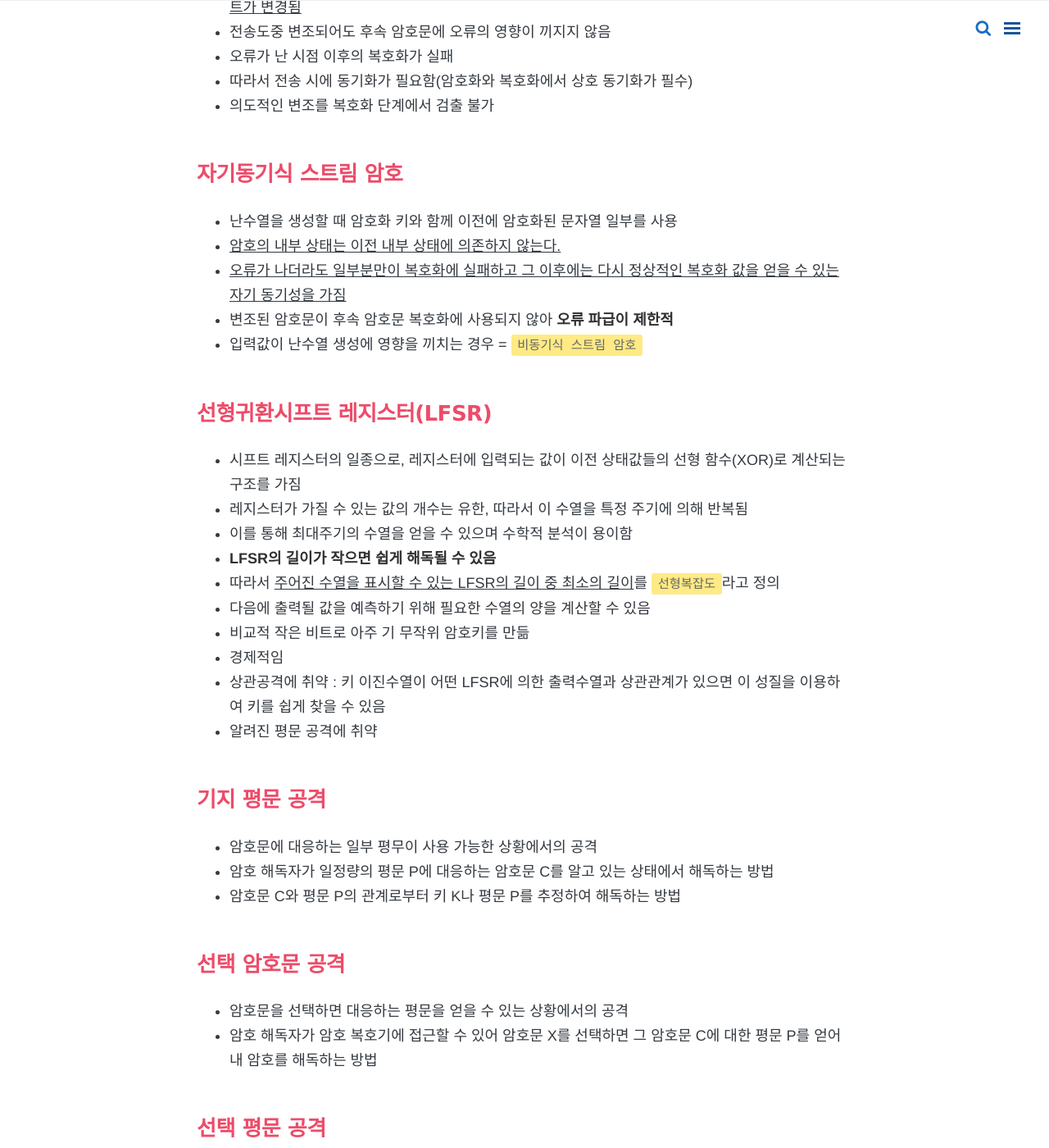
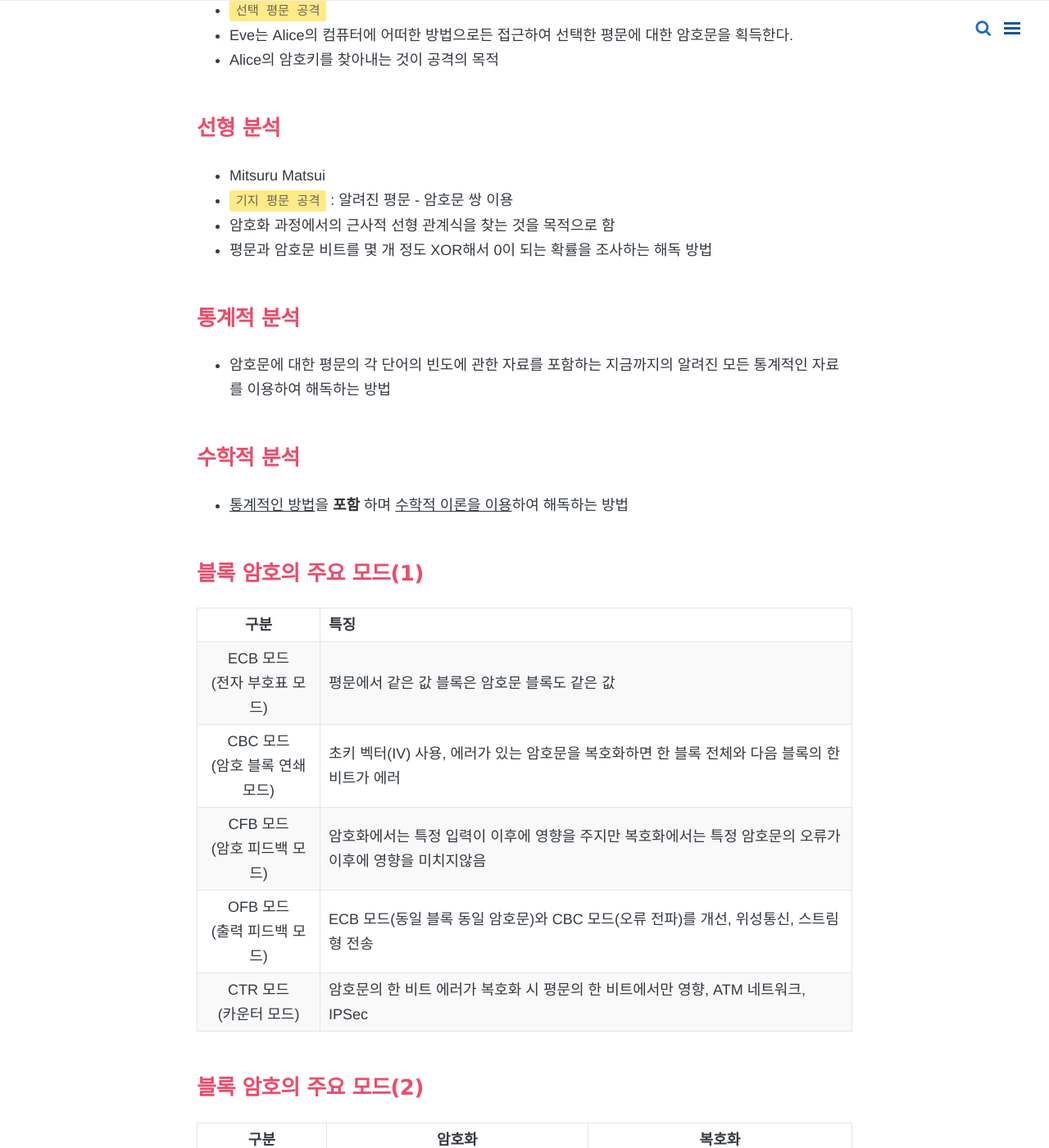
Before and after one commit to yeonsu1936/yeonsu1936.github.io, a Jekyll site: the page built from _posts/algisa/2020-08-10-part2-section3.md, in a window 1280 px wide and 1400 px high, scrolled down 1756 px. Shown: the whole window at 82% size. Built offline with Jekyll 4.4.1, drawn with Linux system fonts in a browser that asks for light colours; nearby versions of some CDN libraries; formulas are drawn with MathJax 3; comment, search, counter and statistics services are not loaded; some of the changed text lies outside the part shown.

Commit message:
Update 2020-08-10-part2-section3.md

```diff
--- a/_posts/algisa/2020-08-10-part2-section3.md
+++ b/_posts/algisa/2020-08-10-part2-section3.md
@@ -1,133 +1,94 @@
 ---
 layout: post
-title: 정보보안기사 - Part 02. 암호학 (section 02. 암호학 개요)
+title: 정보보안기사 - Part 02. 암호학 (section 03. 대칭키 암호)
 category: 정보보안기사
-tags: [정보보안기사, 암호학]
+tags: [정보보안기사, 암호학, 대칭키암호]
 comments: true
 ---
 > 정보보안기사 알기사 1200제를 풀고 암기가 필요한 부분을 정리해 놓은 포스팅입니다.
 개인 공부후 자료를 남기기 위한 목점임으로 내용상에 오류가 있을 수 있습니다.
 
-# Part 02. 암호학 (section 02. 암호학 개요)
-## 해독
-복호화 키를 모르는 적 또는 암호분석가가 복호화키를 찾아내거나 평문 내용을 알아내는 비정상적인 과정
+# Part 02. 암호학 (section 03. 대칭키 암호)
+## 단일문자 암호
+- 암호문에서 항상 같은 문자 혹은 기호로 대체된다.
+- 단일치환암호는 **빈도분석** 이라는 암호 해석법을 사용하면 해석할 수 있다.
+- 영어의 일반적인 문장에서 등장하는 빈도가 가장 높은 문자는 `e`이다.
 
-## 베이스 64(base 64)
-- 2진 데이터를 아스키 텍스트로 변환하거나 그 반대로 변환하는 인코딩 방법
-- MIME에 의해 사용되는 방법
-- 4개의 7비트 아스키 문자로 표현되도록 데이터를 3바이트씩 4개의 6비트 단위로 나누어 표현
-- 메일에서 이미지, 오디오 파일을 보낼 때 이용하는 코딩으로 모든 플랫폼 에서 안보이거나 깨지는 일이 생기지 않도록 공통으로 64개 아스키 코드 를 이용하여 2진 데이터를 변환하기 위해 베이스 64를 이용
-- 따라서 베이스 64로 인코딩하면 크기가 33% 커진다.
+## 블록 알고리즘
 
-## 거부적 암호화
-제3자에게 암호화키를 제공해야할 때 가짜 키를 제공하여 숨겨진 평문이 아닌 가짜 평문을 복호화하도록 하여 비밀성을 보장하는 기술
+| 구분  | 특징 | 블록 크기 | 키의 길이 | 라운드 수 |
+| :------------: | :----------- | :------------: | :------------: | :------------: |
+| **DES** | NIST에서 표준으로 공표(1977년) | 64 | 56 | 16 |
+| **IDEA** | DES 대체, PGP 채택 | 64 | 128 | 8 |
+| **Rijndael** | 2000년 AES 알고리즘으로 선정 | 128 | 128, 192, 256 | 10, 12, 14 |
+| **SEED** | 한국표준 블록암호 알고리즘 | 128 | 128 | 16 |
+| **AES** | 미국 연방정부표준 블록 암호 알고림즘(NIST FIPS 197) | 128 | 128, 192, 256 | 10, 12, 14 |
+| **ARIA** | 경량 환경 및 하드웨어 구현을 위해 최적화 | 128 | 128, 192, 256 | 12, 14, 16 |
+| CRYPTON | AES 후보 중 하나 | 128 | 128, 192, 256 | 12 |
+| RC5 | 알고리즘이 간단, 속도가 빠름 | 32, 64, 128 | 0-2040 | 0-255 |
+| FEAL | S/W 구현에 적합 | 64, 128 | 64 | 4, 8, 32 |
+| MISTY | 차분/선형공격에 안전성 증명  | 64 | 128 | 8 |
+| SKIPJACK | Fortezza카드에 사용 | 64 | 80 | 32 |
 
-## 치환 암호(대치 암호, Substitution Cipher)
-비트, 문자 또는 문자의 블록을 다른 비트, 문자 또는 블록으로 대체
+## Feistel구조 대칭키 알고리즘
+DES, SEED, LOKI, CAST, Blowfish, MISTY, RC5, RC6, CAST256, E2, Twofish, Mars
 
-## 전치암호(Transposition Cipher)
-비트, 문자 또는 블록이 원래 의미를 감추도록 재배열함
+## SPN구조 대칭키 알고리즘
+AES, ARIA, SAFER, SHARK, Square, CRYPTON, Rijndael, SAFER+, Serpent
 
-## 스트림 암호(Stream Cipher)
-- 데이터 흐름(스트림)을 순차적으로 처리해가는 암호 알고리즘의 총칭
-- 평문과 키 스트림을 XOR하여 생성됨
-- 블록 암호화 방식보다 매우 빠르지만 암호화 강도는 약하다.
-- 주로 실시간성을 중요하게 생각하는 음성 또는 영상 스트리밍 전송 및 무선 암호화방식에 사용됨(**LFSR**, 일회용 패드, MUX generator)
-- 수학적으로 암호분석이 용이
-- **긴 주기와 높은 선형복잡도가 요구됨**
+## 차분 분석
+- Eli Biham과 Adi Shamir
+- `선택 평문 공격`
+- Eve는 Alice의 컴퓨터에 어떠한 방법으로든 접근하여 선택한 평문에 대한 암호문을 획득한다.
+- Alice의 암호키를 찾아내는 것이 공격의 목적
 
-## 동기식 스트림 암호
-- 스트림 암호의 난수열을 암호화할 입력값과 독립적으로 생성
-- 암호화 및 복호화할 때 문자열에서 특정 위치 비트를 변경할 경우 암호화된 결과에서도 <U>같은 위치의 비트가 변경됨</U>
-- 전송도중 변조되어도 후속 암호문에 오류의 영향이 끼지지 않음
-- 오류가 난 시점 이후의 복호화가 실패
-- 따라서 전송 시에 동기화가 필요함(암호화와 복호화에서 상호 동기화가 필수)
-- 의도적인 변조를 복호화 단계에서 검출 불가
+## 선형 분석
+- Mitsuru Matsui
+- `기지 평문 공격` : 알려진 평문 - 암호문 쌍 이용
+- 암호화 과정에서의 근사적 선형 관계식을 찾는 것을 목적으로 함
+- 평문과 암호문 비트를 몇 개 정도 XOR해서 0이 되는 확률을 조사하는 해독 방법
 
-## 자기동기식 스트림 암호
-- 난수열을 생성할 때 암호화 키와 함께 이전에 암호화된 문자열 일부를 사용
-- <U>암호의 내부 상태는 이전 내부 상태에 의존하지 않는다.</U>
-- <U>오류가 나더라도 일부분만이 복호화에 실패하고 그 이후에는 다시 정상적인 복호화 값을 얻을 수 있는 자기 동기성을 가짐</U>
-- 변조된 암호문이 후속 암호문 복호화에 사용되지 않아 **오류 파급이 제한적**
-- 입력값이 난수열 생성에 영향을 끼치는 경우 = `비동기식 스트림 암호`
+## 통계적 분석
+- 암호문에 대한 평문의 각 단어의 빈도에 관한 자료를 포함하는 지금까지의 알려진 모든 통계적인 자료를 이용하여 해독하는 방법
 
-## 선형귀환시프트 레지스터(LFSR)
-- 시프트 레지스터의 일종으로, 레지스터에 입력되는 값이 이전 상태값들의 선형 함수(XOR)로 계산되는 구조를 가짐
-- 레지스터가 가질 수 있는 값의 개수는 유한, 따라서 이 수열을 특정 주기에 의해 반복됨
-- 이를 통해 최대주기의 수열을 얻을 수 있으며 수학적 분석이 용이함
-- **LFSR의 길이가 작으면 쉽게 해독될 수 있음**
-- 따라서 <U>주어진 수열을 표시할 수 있는 LFSR의 길이 중 최소의 길이</U>를 `선형복잡도`라고 정의
-- 다음에 출력될 값을 예측하기 위해 필요한 수열의 양을 계산할 수 있음
-- 비교적 작은 비트로 아주 기 무작위 암호키를 만듦
-- 경제적임
-- 상관공격에 취약 : 키 이진수열이 어떤 LFSR에 의한 출력수열과 상관관계가 있으면 이 성질을 이용하여 키를 쉽게 찾을 수 있음
-- 알려진 평문 공격에 취약
+## 수학적 분석
+- <U>통계적인 방법</U>을 **포함** 하며 <U>수학적 이론을 이용</U>하여 해독하는 방법
 
-## 기지 평문 공격
-- 암호문에 대응하는 일부 평무이 사용 가능한 상황에서의 공격
-- 암호 해독자가 일정량의 평문 P에 대응하는 암호문 C를 알고 있는 상태에서 해독하는 방법
-- 암호문 C와 평문 P의 관계로부터 키 K나 평문 P를 추정하여 해독하는 방법
+## 블록 암호의 주요 모드(1)
 
-## 선택 암호문 공격
-- 암호문을 선택하면 대응하는 평문을 얻을 수 있는 상황에서의 공격
-- 암호 해독자가 암호 복호기에 접근할 수 있어 암호문 X를 선택하면 그 암호문 C에 대한 평문 P를 얻어내 암호를 해독하는 방법
+| 구분 | 특징 |
+| :------------: | :----------- |
+| ECB 모드<br>(전자 부호표 모드) | 평문에서 같은 값 블록은 암호문 블록도 같은 값 |
+| CBC 모드<br>(암호 블록 연쇄 모드) | 초키 벡터(IV) 사용, 에러가 있는 암호문을 복호화하면 한 블록 전체와 다음 블록의 한 비트가 에러 |
+| CFB 모드<br>(암호 피드백 모드) | 암호화에서는 특정 입력이 이후에 영향을 주지만 복호화에서는 특정 암호문의 오류가 이후에 영향을 미치지않음 |
+| OFB 모드<br>(출력 피드백 모드) | ECB 모드(동일 블록 동일 암호문)와 CBC 모드(오류 전파)를 개선, 위성통신, 스트림형 전송 |
+| CTR 모드<br>(카운터 모드) | 암호문의 한 비트 에러가 복호화 시 평문의 한 비트에서만 영향, ATM 네트워크, IPSec |
 
-## 선택 평문 공격
-- 평문을 선택하면 대응하는 암호무을 얻을 수 있는 상황에서의 공격
-- 암호 해독자가 암호기에 접근할 수 있어 평문 P를 선택하면 그 평문 P에 해당하는 암호문 C를 얻어 키 K나 평문 P를 추정하여 암호를 해독하는 방법
+## 블록 암호의 주요 모드(2)
 
-## CMVP(Cryptographic Algorithm Validation Program) 검증 제도
-미국의 NIST에서 실시하는 암호모듈 안전성 평가 프로그램
+| 구분 | 암호화 | 복호화 |
+| :------------: | :------------: | :------------: |
+| ECB 모드 | $C_i=E_k(P_i)$<br>$i=1,2,...N$|$P_i=D_k(C_i)$<br>$i=1,2,...N$|
+| CBC 모드 | $C_i=E_k(P_i\oplus IV)$ <br> $C_i=E_k(P_i\oplus C_{i-1})$ <br> $i=1,2,...N$ | $P_i=D_k(C_i)\oplus IV$ <br>  $P_i=D_k(C_i)\oplus C_{i-1}$ <br> $i=1,2,...N$ |
+| CFB 모드 | $C_i=E_k(C_{i-1})\oplus P_i$ | $P_i=E_k(C_{i-1})\oplus C_i$ <br> $(단, C_0 = IV)$ |
+| OFB 모드 | $C_i=P_i\oplus O_i$ | $P_i=C_i\oplus O_i$ <br> $(단, O_i = E_k(I_i),$<br>$I_i=O_{i-1},$<br>$I_0=IV$|
+| CTR 모드 | $C_i=P_i\oplus E_i(T_i)$ <br> $i=1,2,...N-1$ | $P_i=C_i\oplus E_i(T_i)$ <br> $i=1,2,...N-1$ |
 
-## KCMVP(Korea Cryptographic Algorithm Validation) 검증 제도
-국가 공공기관 정보통신망에서 소통되는 자료 중에서 비밀로 분류되지 않은 중요 정보의 보호를 위해 사용되는 암호모듈의 안전성과 구현 적합성을 검증하는 제도
+## 블럭 모드
+ECB, CBC
 
-## DOI(디지털 객체 식별자)
-인터넷 주소가 변경되더라도 사용자가 그 문서의 새로운 주소로 다시 찾아 갈 수 있도록 웹 파일이나 인터넷 문서에 영구적으로 부여된 식별자 IP
+## 스트림 암호방식의 블록 암호모드
+CFB, OFB, CTR
 
-## MPEG-21 D Ⅱ
-- 디지털 멀티미디어 콘텐츠의 생성, 거래, 전달, 관리, 소비하는 과정에 있어서 광범위한 네트워크 및 터미널을 통하는 여러 계층의 멀티미디어 자원을 투명하게 상호 호환할 수 있도록 하기 위한 멀티미디어 표준 규격
-- 디지털 콘텐츠의 전체 생명 주기에서 콘텐츠 제작자, 유통업자, 최종 사용자가 편리하게 국제적인 호환성을 가지고 콘텐츠를 식별, 관리 및 보호할 수 있도록 하는 멀티미디어 프레임워크 핵심 기술의 표준화가 목표
+## 생일 공격
+- 해시값과 무관하게 같은 해시값을 생성하는 2개의 메시지를 구하는 것
+- 일방향 해시함수의 `강한 출돌 내성`을 깨고자 하는 공격
 
-## 전자상거래 데이터 상호운용(INDECS, INteroperability of Data in Electronic Commerce System)
-- 전자상거래 트랜잭션에 대한 투명한 정보 제공과 디지털 콘텐츠 저작권 보호를 목적으로 하는 통일된 형태의 저작권 보호 틀(Framework)
+## 비대칭키 암호시스템
+개인키와 공개키(암호화와 복호화에 사용된 키)가 서로 `역수` 관계
 
-## 워터링 홀(watering hole)
-- 적으로 삼은 특정 집단이 주로 방무하는 웹 사이트를 감염시키고 피해 대상이 그 웹사이트를 방문할 때까지 기다리는 웹 기반 공격
+## 대칭키 기법
+DES, 3DES, AES, SEED, IDEA
 
-## DRM 구성 요소(1)
-1. Metadata : 콘텐츠 생명주기 범위 내에서 관리되어야 할 각종 데이터의 구조 및 정보
-2. **Packager** : 보호 대상인 콘텐츠를 메타데이터와 함께 Secure Container 포맷으로 패키징하는 모듈
-3. **Secure Container** : DRM의 보호 범위 내에서 유통되는 콘텐츠의 배포 단위
-4. Identifier : 콘텐츠를 식별할 수 있는 식별자
-5. **DRM Container** : 콘텐츠를 이용하는 사용자의 PC 또는 디바이스 플랫폼에서 콘텐츠가 라이선스에 명시된 범위 내에서 지속적으로 보호될 수 있도록 프로세스를 제어
-
-## DRM 구성 요소(2)
-1. 콘텐츠(Contents) : 지적자산의 가치가 있는 정보 단위, 허가되지 않은 사용자로부터 보호해야 할 대상
-2. 사용자(Users) : 부여된 **접근권한(Permission)** 과 **상태(Condition)** 에 따라 콘텐츠를 이용할 주체로 콘텐츠의 생산자, 배포자, 사용자가 될 수 있음
-3. 접근권한(Permission) : 콘텐츠의 이용권리는 콘텐츠별로 정해진 퍼미션에 의해 결정됨
-4. 상태(Condition) : 접근권한이 수행되기 위한 요구조건 및 제한요소를 포함
-
-## DRM 기술의 예
-1. PKI 기반의 불법복제 방지 기술
-  - 콘텐츠를 소비자의 암호화 키를 이용하여 패키징함
-  - 소비자에게 종속적인 암호화를 수행함에 따라 콘텐츠 배포 서버의 프로세스 부담이 가중됨
-  - 슈퍼 배보자와 같은 기능이 없어 디지털 콘텐츠 유통에는 부적함
-2. DOI 기반의 저작권 보호기술
-  - 저작권 관리 정보를 바탕으로 저작권 인증을 부여하는 기술
-  - 불법복제 및 불법사용 방지 기능이 없어서 적극적인 저작권 보호를 못함
-
-## 워터마킹
-- 멀티미디어 데이터의 저작권 보호뿐 아니라 **인증** 과 **무결성** 을 위해서도 사용됨
-
-## 연성 워터마킹(Fragile Watermarking)
-- 고의로 내성이 약한 워터마크를 삽입해 잘 소멸되도록 하고 변조된 부분에 대해 원본의 훼손 여부를 알아내는 방법
-- 원본 훼손시 삽입된 워터마크가 훼손되어 검출되지 않도록 함
-- <U>DVR, 의료 영상, 문서 분야의 위/변조 방지 및 위치 추적</U> 등에서 원본 콘텐츠의 **무결성** 을 보장
-
-## 내성(강성) 워터마킹(Robust Watermarking)
-- 이미지, 동영상, 오디오 등에 저작권자만이 추출할 수 있는 저작자의 정보를 시각과 청각으로는 구분할 수 없게 삽입하는 기술
-
-## 핑거프린팅
-- 핑거프린팅 된 콘텐츠는 서로 다른 구매자 정보를 삽입하기 때문에 구매자에 따라 콘텐츠가 조금씩 다름
-- 다수의 구매자들이 서로 공모하여 핑거프린팅이 삽입된 콘텐츠를 서로 비교하여 핑거프린팅 위치가 파악되면 핑거프린팅 비트를 지우거나, 전혀 상관없는 핑거프린팅 비트를 만들어 삽입하고 콘텐츠를 재구성하여 이를 재분배할 수 있음
+## 비대칭키 기법
+Diffie-Hellman, RSA, ECC, Rabin
```
